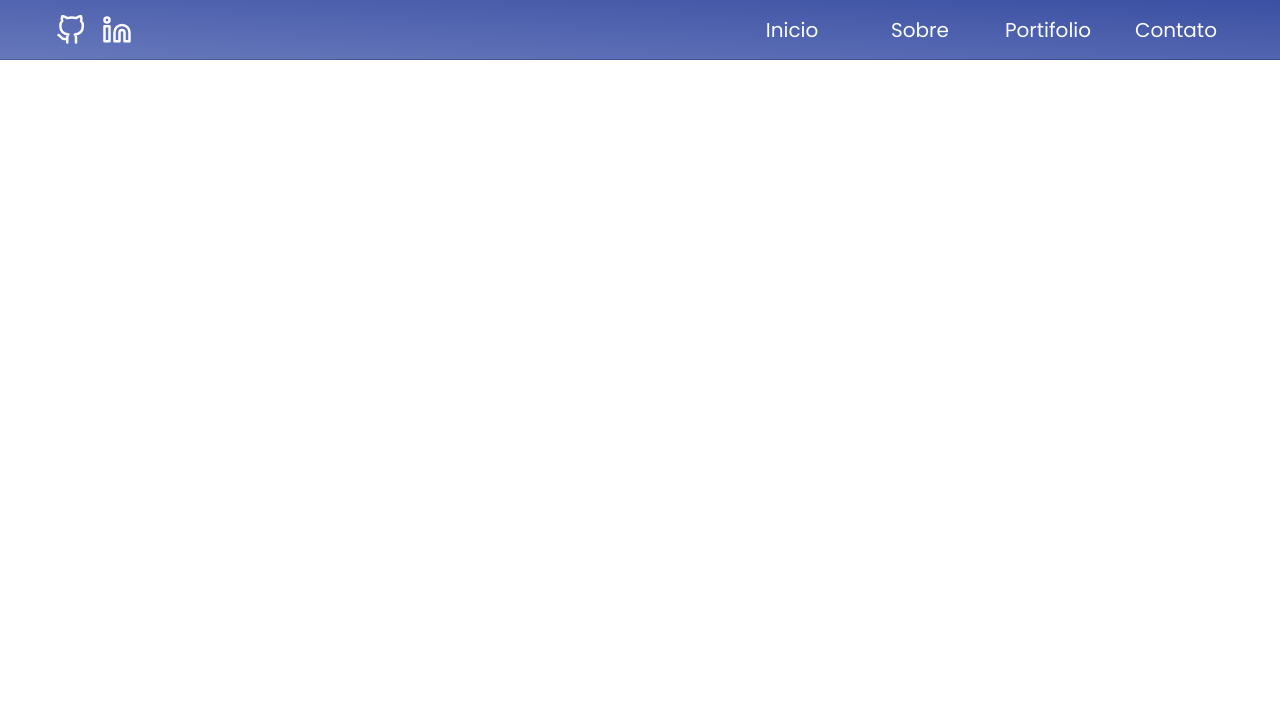
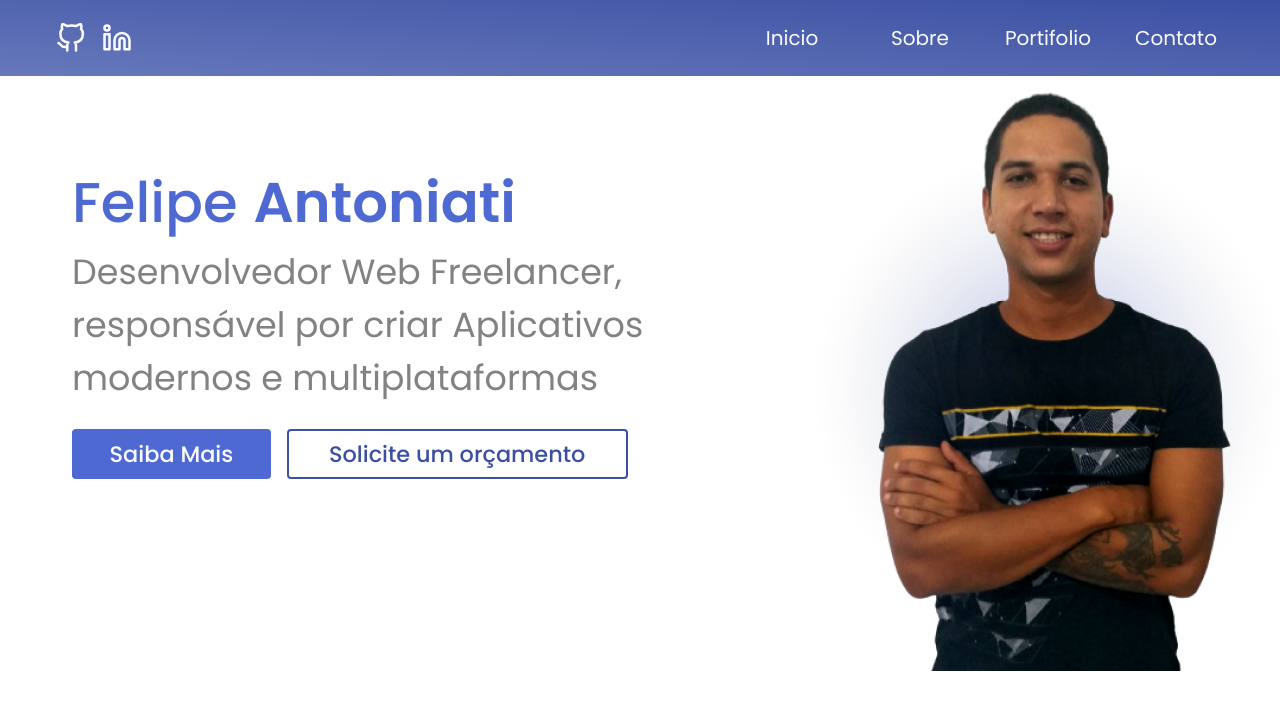
Before and after one commit to Felipe-Antoniati/portifolio, a React (Create React App) app: page / in a window 1280 px wide. Shown: the top 710 px of the page. Built offline with nearby package versions, Linux system fonts and the light colour scheme.

Commit message:
main section: Add main content / bkg landing

```diff
--- /dev/null
+++ b/src/components/Main/index.tsx
@@ -0,0 +1,43 @@
+import PrimaryButton from "../PrimaryButton";
+import SecondaryButton from "../SecondaryButton";
+
+import "./styles.css";
+
+interface MainProps {
+  title: string;
+  subtitle?: string;
+  description: string;
+  children?: any;
+}
+
+const Main: React.FC<MainProps> = ({
+  title,
+  subtitle,
+  description
+}) => {
+  return (
+    <section id="main-section">
+      <div className="main-content">
+        <h1 className="title-main">
+          {title}
+          <span>{subtitle}</span>
+        </h1>
+        <p className="description-main">
+          {description}
+        </p>
+      <div className="buttons-main">
+        <PrimaryButton
+          name="Saiba Mais"
+          path="/about"
+        />
+        <SecondaryButton
+          name="Solicite um orçamento"
+          path="/"
+        />
+      </div>
+      </div>
+    </section>
+  );
+};
+
+export default Main;
--- /dev/null
+++ b/src/components/Main/styles.css
@@ -0,0 +1,66 @@
+#main-section {
+  width: 100%;
+  height: 100%;
+  display: flex;
+  align-items: center;
+  justify-content: center;
+}
+
+.main-content {
+  width: 1200px;
+  height: 100%;
+  display: flex;
+  align-items: flex-start;
+  justify-content: top;
+  flex-direction: column;
+  padding: 0rem 2rem;
+}
+
+.main-content .title-main {
+  margin-top: 10rem;
+  font-size: 56px;
+  font-weight: 500;
+  color: var(--normal-purple);
+}
+
+.main-content .title-main span {
+  margin-left: 1rem;
+  font-weight: 600;
+}
+
+.main-content .description-main {
+  font-size: 35px;
+  color: var(--light-gray);
+  max-width: 600px;
+}
+
+.buttons-main {
+  width: 50%;
+  height: 100px;
+  display: flex;
+  align-items: center;
+  justify-content: flex-start;
+}
+
+@media(max-width: 768px) {
+  .buttons-main {
+    width: 100%;
+  }
+
+  .main-content .description-main {
+    font-size: 28px;
+    max-width: 700px;
+  }
+}
+
+@media(max-width: 500px) {
+  .main-content .description-main {
+    font-size: 22px;
+    max-width: 425px;
+  }
+
+  .main-content .title-main {
+    font-size: 40px;
+    margin-top: 7rem;
+  }
+}
--- a/src/components/Navbar/styles.css
+++ b/src/components/Navbar/styles.css
@@ -1,12 +1,11 @@
 #nav-container {
   width: 100vw;
   height: 100vh;
-  max-height: 60px;
+  max-height: 76px;
   display: flex;
   align-items: center;
   justify-content: center;
   position: fixed;
-  border-bottom: 1px solid rgba(58,58,58,0.2);
   background-image: linear-gradient(
     to bottom left,
     var(--dark-purple),
--- /dev/null
+++ b/src/components/PrimaryButton/index.tsx
@@ -0,0 +1,19 @@
+import { Link } from "react-router-dom";
+import "./styles.css";
+
+interface PrimaryButtonProps {
+  name: string;
+  path: string;
+}
+
+const PrimaryButton: React.FC<PrimaryButtonProps> = ({
+  name, path
+}) => {
+  return (
+    <div className="btn-primary">
+      <Link to={path}>{name}</Link>
+    </div>
+  );
+};
+
+export default PrimaryButton;
--- /dev/null
+++ b/src/components/PrimaryButton/styles.css
@@ -0,0 +1,27 @@
+.btn-primary {
+  width: 35%;
+  height: 50%;
+  border-radius: 0.25rem;
+  background-color: var(--normal-purple);
+  display: flex;
+  align-items: center;
+  justify-content: center;
+  transition: 0.2s;
+}
+
+.btn-primary a {
+  font-size: 1.4rem;
+  font-weight: 500;
+  color: var(--light-color);
+}
+
+.btn-primary:hover {
+  cursor: pointer;
+  transform: scale(1.1);
+}
+
+@media (max-width: 500px) {
+  .btn-primary a {
+    font-size: 1.1rem;
+  }
+}
--- /dev/null
+++ b/src/components/SecondaryButton/index.tsx
@@ -0,0 +1,19 @@
+import { Link } from "react-router-dom";
+import "./styles.css";
+
+interface SecondaryButtonProps {
+  name: string;
+  path: string;
+}
+
+const SecondaryButton: React.FC<SecondaryButtonProps> = ({
+  name, path
+}) => {
+  return (
+    <div className="btn-secondary">
+      <Link to={path}>{name}</Link>
+    </div>
+  );
+};
+
+export default SecondaryButton;
--- /dev/null
+++ b/src/components/SecondaryButton/styles.css
@@ -0,0 +1,31 @@
+.btn-secondary {
+  width: 60%;
+  height: 50%;
+  margin-left: 1rem;
+  border-radius: 0.25rem;
+  border: 2px solid var(--dark-purple);
+  transition: 0.4s;
+}
+
+.btn-secondary a {
+  width: 100%;
+  height: 100%;
+  display: flex;
+  align-items: center;
+  justify-content: center;
+  font-size: 1.4rem;
+  font-weight: 500;
+  color: var(--dark-purple);
+}
+
+.btn-secondary:hover a {
+  cursor: pointer;
+  color: var(--light-color);
+  background-color: var(--dark-purple);
+}
+
+@media (max-width: 500px) {
+  .btn-secondary a {
+    font-size: 1.1rem;
+  }
+}
--- a/src/global.css
+++ b/src/global.css
@@ -20,6 +20,7 @@
 
 body {
   font-family: "Poppins", sans-serif;
+  background-color: #FFF;
 }
 
 ul {
--- a/src/pages/Landing/index.tsx
+++ b/src/pages/Landing/index.tsx
@@ -1,11 +1,19 @@
 import Navbar from "../../components/Navbar";
+import Main from "../../components/Main";
+
 import "./styles.css";
 
 export default function Landing() {
   return (
     <div id="landing-page">
       <Navbar />
-      <h1>Landing</h1>
+      <Main
+        title="Felipe"
+        subtitle="Antoniati"
+        description="Desenvolvedor Web Freelancer,
+        responsável por criar Aplicativos
+        modernos e multiplataformas"
+      />
     </div>
   );
 }
--- a/src/pages/Landing/styles.css
+++ b/src/pages/Landing/styles.css
@@ -1,5 +1,32 @@
 #landing-page {
   width: 100vw;
   height: 100vh;
-  background-color: #FFF;
+  background: url("../../images/img1.png") no-repeat 50rem 5rem;
+  transition: 0.2s;
 }
+
+@media (max-width: 1200px) {
+   #landing-page {
+     background-position: 40rem 5rem;
+   }
+}
+
+@media (max-width: 1070px) {
+   #landing-page {
+     background-position: 33rem 5rem;
+   }
+}
+
+@media(max-width: 768px) {
+  #landing-page {
+    background-size: 25rem;
+    background-position: 10rem 30rem;
+  }
+}
+
+@media(max-width: 650px) {
+  #landing-page {
+    background-size: 16rem;
+    background-position: 5rem 24rem;
+  }
+}
```
